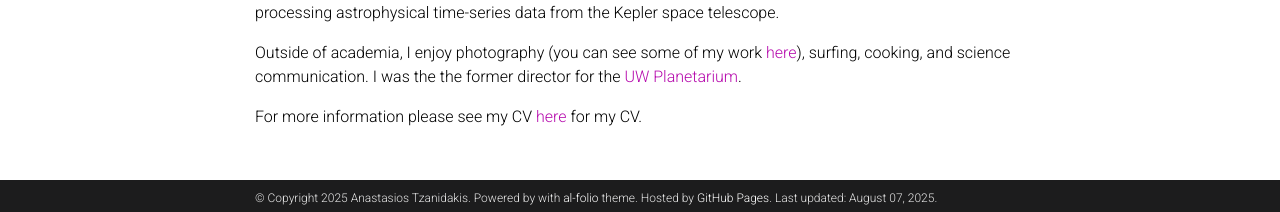
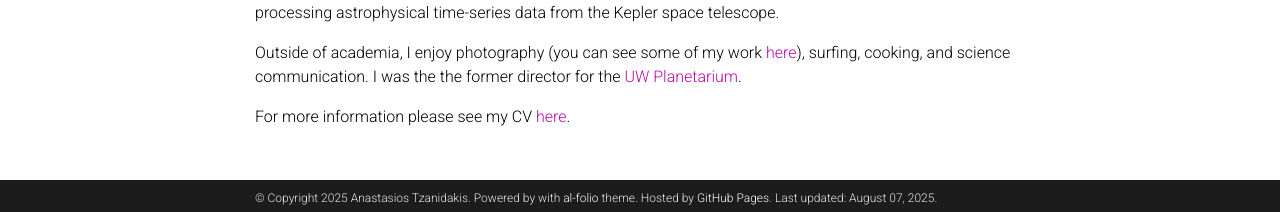
Before and after one commit to AndyTza/andytza.github.io, a Jekyll site: the page built from _pages/aboutme.md, in a window 1280 px wide and 1159 px high. Shown: the part 944-1156 px from the top of the window. Built offline with Jekyll 4.4.1, drawn with Linux system fonts in a browser that asks for light colours; comment, search, counter and statistics services are not loaded; a style sheet for code colours, icons or effects is not loaded.

Commit message:
fixed cv broken link and wording

```diff
--- a/_pages/aboutme.md
+++ b/_pages/aboutme.md
@@ -18,4 +18,4 @@
 
 Outside of academia, I enjoy photography (you can see some of my work [here](https://www.instagram.com/atoceans/)), surfing, cooking, and science communication. I was the the former director for the [UW Planetarium](https://astro.washington.edu/uw-planetarium).
 
-For more information please see my CV [here](https://github.com/AndyTza/andytza.github.io/raw/master/quals/CV_Astronomy___Tzanidakis__Detailed____New.pdf) for my CV.
+For more information please see my CV [here](https://andytza.github.io/quals/cv_tzanidakis.pdf).
```
